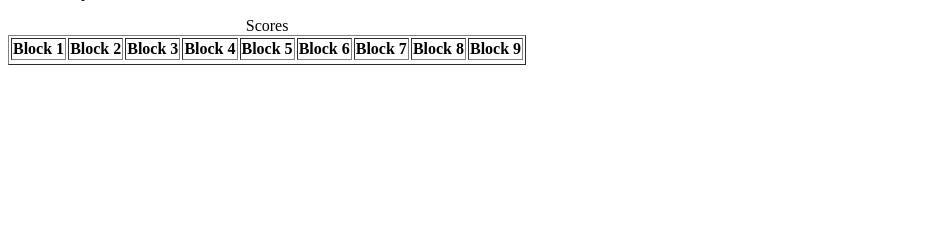
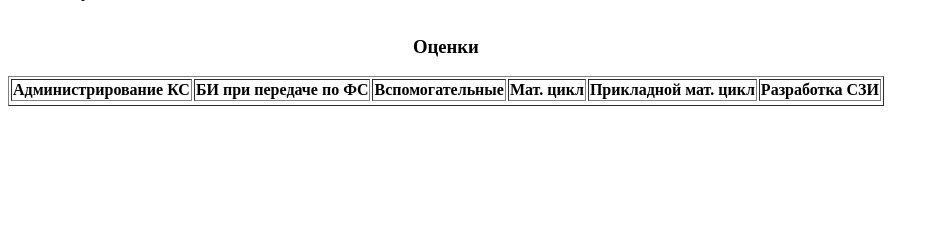
Before and after one commit to Mingalevk/cluster_analysis, a Django app: template Analysis_practic/analysis/cluster/templates/detail.html in a window 1280 px wide. Shown: the part 61-301 px from the top of the page, without its empty margins (0-939 px from the left). Run offline with Django 3.2, Linux system fonts and the light colour scheme; the template is opened without the code that fills it, so the values that code supplies are empty; parts of the project's set-up code (start-up, migrations or seed data) failed here and were passed over.

Commit message:
russian symbols

```diff
--- a/Analysis_practic/analysis/cluster/templates/detail.html
+++ b/Analysis_practic/analysis/cluster/templates/detail.html
@@ -5,18 +5,15 @@
     <li>Group: {{ object.group_number}}</li>
 </ul>
 <table border="1">
-        <caption>Scores</caption>
+        <caption><h3>Оценки</h3></caption>
         <meta charset="utf-8">
         <tr>
-        <th>Block 1</th>
-        <th>Block 2</th>
-        <th>Block 3</th>
-        <th>Block 4</th>
-        <th>Block 5</th>
-        <th>Block 6</th>
-        <th>Block 7</th>
-        <th>Block 8</th>
-        <th>Block 9</th>
+        <th>Администрирование КС</th>
+        <th>БИ при передаче по ФС</th>
+        <th>Вспомогательные</th>
+        <th>Мат. цикл</th>
+        <th>Прикладной мат. цикл</th>
+        <th>Разработка СЗИ</th>
         </tr>
         <tr>
 
```
Also changed, not shown: Analysis_practic/analysis/cluster/templates/index2.html (+30 -20 lines).
